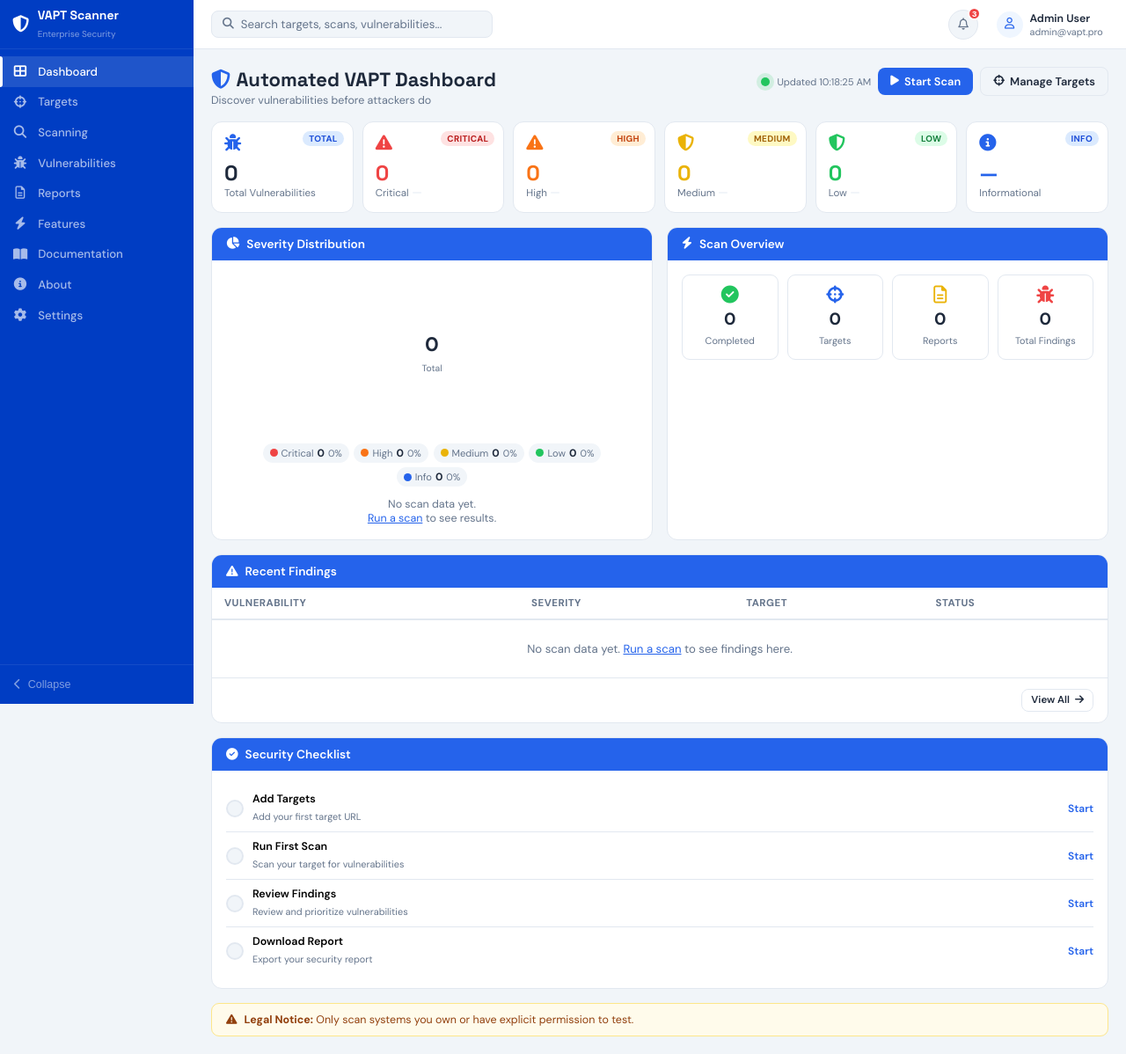
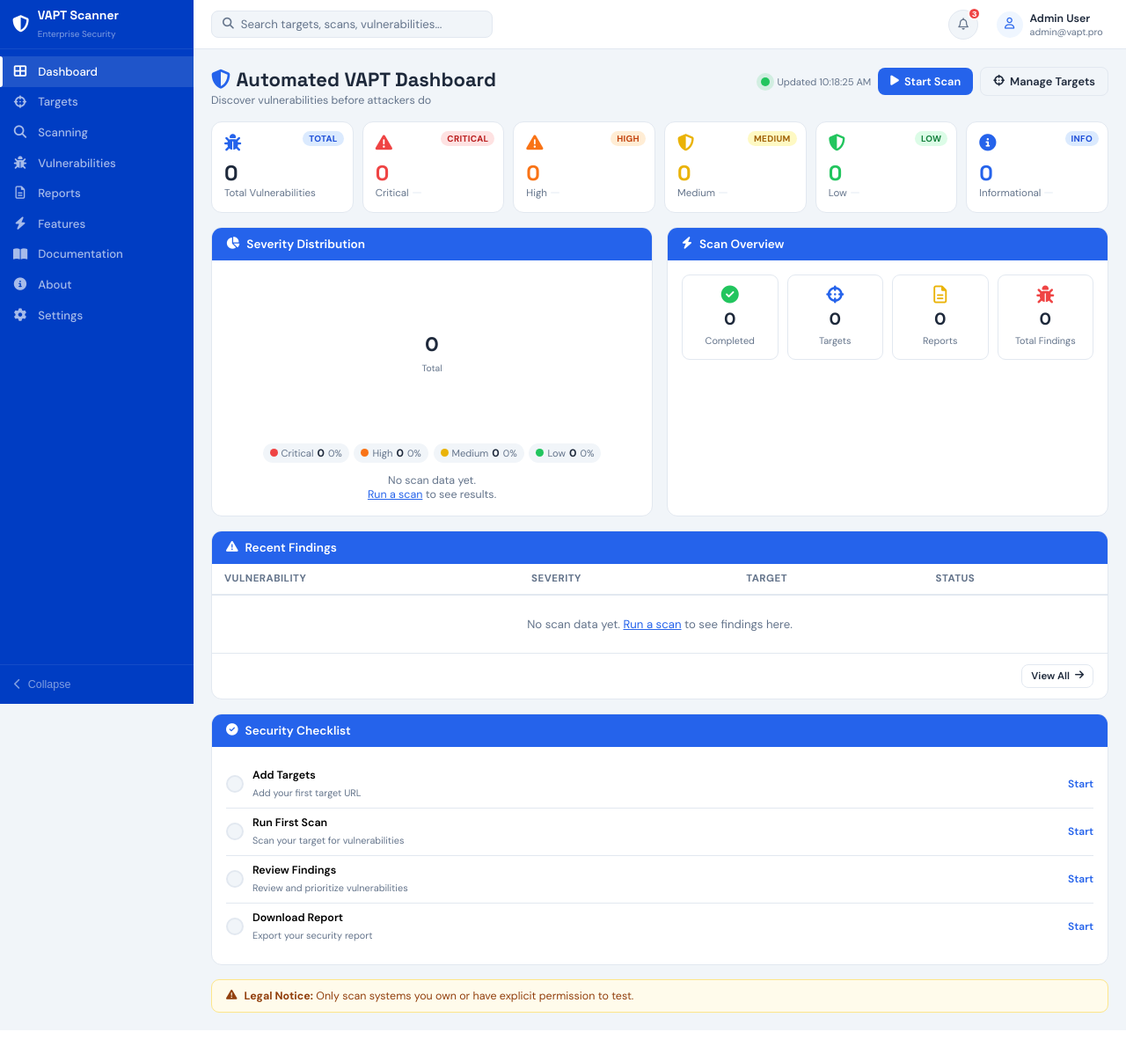
Before and after one commit to pooja2520/vapt-fr, a Flask app: page /dashboard in a window 1280 px wide. Shown: the whole page at 88% size. After the commit the page ends 1171 px from the top, so only its background shows below. Run offline with Flask 3, Linux system fonts and the light colour scheme; the visitor is signed in with stand-in values (Sample User, id 1); data that the repository does not hold is empty.

Commit message:
update: info stat card

```diff
--- a/templates/dashboard.html
+++ b/templates/dashboard.html
@@ -5,7 +5,7 @@
 <script src="https://cdnjs.cloudflare.com/ajax/libs/Chart.js/4.4.1/chart.umd.min.js"></script>
 {% endblock %}
 {% block body %}
-<div id="_main" style="padding-top:56px;min-height:100vh;">
+<div id="_main" style="padding-top:56px;min-height:100vh;transition:margin-left .25s ease;">
 <div class="content">
 
   <!-- Header -->
@@ -58,8 +58,8 @@
     </div>
     <div class="sc">
       <div class="sc-top"><i class="fa-solid fa-circle-info sc-icon" style="color:#2563EB"></i><span class="sc-badge sc-badge-blue">Info</span></div>
-      <h2 id="statInfo" style="color:#2563EB">—</h2>
-      <p>Informational</p>
+      <h2 id="statInfo" style="color:#2563EB">0</h2>
+      <p>Informational <span id="pctInfo" class="sc-pct"></span></p>
     </div>
   </div>
 
@@ -109,7 +109,6 @@
           <div class="sev-row"><span class="sev-lbl" style="color:#f97316;">High</span><div class="mini-bar"><div id="barHigh" class="mini-fill" style="width:0%;background:#f97316;"></div></div><span id="barPctHigh" class="sev-pct">0%</span></div>
           <div class="sev-row"><span class="sev-lbl" style="color:#eab308;">Medium</span><div class="mini-bar"><div id="barMedium" class="mini-fill" style="width:0%;background:#eab308;"></div></div><span id="barPctMedium" class="sev-pct">0%</span></div>
           <div class="sev-row"><span class="sev-lbl" style="color:#22c55e;">Low</span><div class="mini-bar"><div id="barLow" class="mini-fill" style="width:0%;background:#22c55e;"></div></div><span id="barPctLow" class="sev-pct">0%</span></div>
-          <div class="sev-row"><span class="sev-lbl" style="color:#2563eb;">Info</span><div class="mini-bar"><div id="barInfo" class="mini-fill" style="width:0%;background:#2563eb;"></div></div><span id="barPctInfo" class="sev-pct">0%</span></div>
         </div>
       </div>
     </div>
@@ -199,9 +198,9 @@ function mkBadge(sev) {
 
 // ── Donut ───────────────────────────────────────────────────────
 function renderDonut(s) {
-    const vals   = [s.critical, s.high, s.medium, s.low, s.info||0];
-    const labels = ['Critical','High','Medium','Low','Info'];
-    const colors = [SEV_COLORS.critical, SEV_COLORS.high, SEV_COLORS.medium, SEV_COLORS.low, SEV_COLORS.info];
+    const vals   = [s.critical, s.high, s.medium, s.low];
+    const labels = ['Critical','High','Medium','Low'];
+    const colors = [SEV_COLORS.critical, SEV_COLORS.high, SEV_COLORS.medium, SEV_COLORS.low];
     const total  = vals.reduce((a,b)=>a+b,0);
     document.getElementById('donutTotal').textContent = total;
     document.getElementById('noScanMsg').style.display = total===0 ? 'block' : 'none';
@@ -230,31 +229,27 @@ function renderDonut(s) {
         </span>`).join('');
 }
 
-// ── Bar chart — group by scan index so same-URL scans show side-by-side ────
+// ── Bar chart ───────────────────────────────────────────────────
 function renderBarChart(bc) {
     if (!bc||!bc.labels||!bc.labels.length) return;
     document.getElementById('barChartCard').style.display = 'block';
-
-    // Build labels as "#1 url", "#2 url" etc so same URL shows distinct bars
-    const labels = bc.labels.map((lbl, i) => `#${bc.labels.length - i} ${lbl}`);
-
     const ds = [
         { label:'Critical + High', data:bc.high,   backgroundColor:'#ef444455', borderColor:'#ef4444', borderWidth:2, borderRadius:4 },
         { label:'Medium',          data:bc.medium, backgroundColor:'#eab30855', borderColor:'#eab308', borderWidth:2, borderRadius:4 },
         { label:'Low',             data:bc.low,    backgroundColor:'#22c55e55', borderColor:'#22c55e', borderWidth:2, borderRadius:4 },
     ];
     if (barChart) {
-        barChart.data.labels = labels;
+        barChart.data.labels = bc.labels;
         barChart.data.datasets.forEach((d,i)=>d.data=ds[i].data);
         barChart.update();
     } else {
         barChart = new Chart(document.getElementById('barC'), {
-            type:'bar', data:{ labels, datasets:ds },
+            type:'bar', data:{ labels:bc.labels, datasets:ds },
             options:{
                 responsive:true,
                 plugins:{ legend:{ position:'bottom', labels:{ font:{size:11} }}},
                 scales:{
-                    x:{ stacked:false, grid:{display:false}, ticks:{font:{size:10}, maxRotation:30} },
+                    x:{ stacked:false, grid:{display:false}, ticks:{font:{size:11}} },
                     y:{ beginAtZero:true, ticks:{stepSize:1,font:{size:11}}, grid:{color:'#f1f5f9'} }
                 }
             }
@@ -305,17 +300,16 @@ async function loadDashboard() {
         const data = await res.json();
         const s    = data.stats;
 
-        // Stat cards
-        document.getElementById('statTotal').textContent    = s.total;
-        document.getElementById('statCritical').textContent = s.critical;
-        document.getElementById('statHigh').textContent     = s.high;
-        document.getElementById('statMedium').textContent   = s.medium;
-        document.getElementById('statLow').textContent      = s.low;
-        document.getElementById('statInfo').textContent     = s.info ?? '—';
+        document.getElementById('statTotal').textContent    = s.total    ?? 0;
+        document.getElementById('statCritical').textContent = s.critical ?? 0;
+        document.getElementById('statHigh').textContent     = s.high     ?? 0;
+        document.getElementById('statMedium').textContent   = s.medium   ?? 0;
+        document.getElementById('statLow').textContent      = s.low      ?? 0;
+        document.getElementById('statInfo').textContent     = s.info     ?? 0;
 
         // Severity % badges on cards
         const sp = data.severity_pct || {};
-        ['Critical','High','Medium','Low'].forEach(k => {
+        ['Critical','High','Medium','Low','Info'].forEach(k => {
             const el = document.getElementById('pct'+k);
             if (el) el.textContent = sp[k.toLowerCase()] ? sp[k.toLowerCase()]+'%' : '';
         });
@@ -332,12 +326,10 @@ async function loadDashboard() {
         // Severity breakdown bars
         if (s.total > 0) {
             document.getElementById('sevBreakdown').style.display = 'block';
-            [['Critical','#ef4444'],['High','#f97316'],['Medium','#eab308'],['Low','#22c55e'],['Info','#2563eb']].forEach(([k])=>{
+            [['Critical','#ef4444'],['High','#f97316'],['Medium','#eab308'],['Low','#22c55e']].forEach(([k])=>{
                 const pct = sp[k.toLowerCase()] || 0;
-                const barEl = document.getElementById('bar'+k);
-                const pctEl = document.getElementById('barPct'+k);
-                if (barEl) barEl.style.width = pct+'%';
-                if (pctEl) pctEl.textContent = pct+'%';
+                document.getElementById('bar'+k).style.width = pct+'%';
+                document.getElementById('barPct'+k).textContent = pct+'%';
             });
         }
 
```
